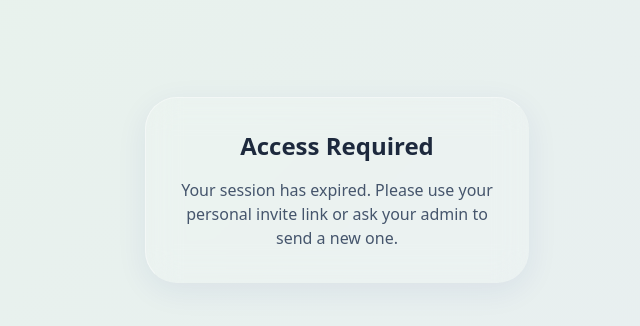
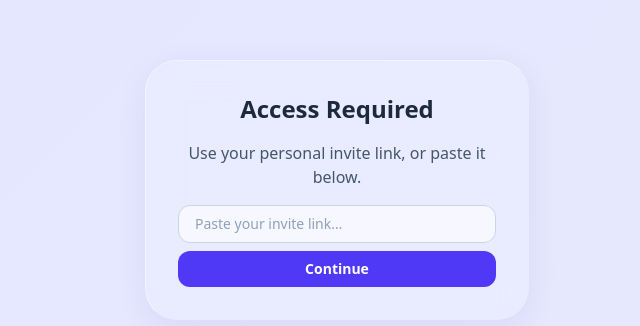
Before and after one commit to mamarexa/Employee-Run-Interval-Timer, a React (Vite) app: page / in a window 1280 px wide. Shown: the part 210-536 px from the top of the page, without its empty margins (303-943 px from the left). Built offline with nearby package versions, Linux system fonts and the light colour scheme.

Commit message:
fix: change bg from green to blue-indigo, add paste-link input to locked screen for PWA auth

```diff
--- a/src/App.tsx
+++ b/src/App.tsx
@@ -94,6 +94,8 @@ function AuthGate({ children }: { children: React.ReactNode }) {
   const navigate = useNavigate();
   const { pass, token } = useAuthStore();
   const [status, setStatus] = useState<'loading' | 'ok' | 'locked'>('loading');
+  const [linkInput, setLinkInput] = useState('');
+  const [linkError, setLinkError] = useState(false);
 
   useEffect(() => {
     const urlPass = searchParams.get('pass');
@@ -134,12 +136,48 @@ function AuthGate({ children }: { children: React.ReactNode }) {
       </div>
     );
   }
+  const handleLinkSubmit = async () => {
+    const raw = linkInput.trim();
+    let extractedPass = raw;
+    try {
+      const url = new URL(raw);
+      extractedPass = url.searchParams.get('pass') ?? raw;
+    } catch { /* raw is already just the token */ }
+    if (!extractedPass) return;
+    setStatus('loading');
+    const ok = await verifyPass(extractedPass);
+    if (ok) {
+      navigate('/', { replace: true });
+      setStatus('ok');
+    } else {
+      setLinkError(true);
+      setStatus('locked');
+    }
+  };
+
   if (status === 'locked') {
     return (
       <div className="flex flex-col items-center justify-center min-h-[100dvh] p-8 text-center gap-6">
         <GlassCard className="p-8 max-w-sm w-full space-y-4">
           <h1 className="text-2xl font-bold text-slate-800 dark:text-white">Access Required</h1>
-          <p className="text-slate-600 dark:text-white/70">Your session has expired. Please use your personal invite link or ask your admin to send a new one.</p>
+          <p className="text-slate-600 dark:text-white/70">Use your personal invite link, or paste it below.</p>
+          <div className="space-y-2 text-left">
+            <input
+              type="text"
+              value={linkInput}
+              onChange={e => { setLinkInput(e.target.value); setLinkError(false); }}
+              onKeyDown={e => e.key === 'Enter' && handleLinkSubmit()}
+              placeholder="Paste your invite link…"
+              className="w-full px-4 py-2 rounded-xl border border-slate-300 dark:border-white/20 bg-white/60 dark:bg-white/10 text-slate-800 dark:text-white placeholder:text-slate-400 text-sm outline-none focus:ring-2 focus:ring-indigo-400"
+            />
+            {linkError && <p className="text-red-500 text-xs">Invalid link. Please try again.</p>}
+            <button
+              onClick={handleLinkSubmit}
+              className="w-full py-2 rounded-xl bg-indigo-600 hover:bg-indigo-700 text-white font-semibold text-sm transition-colors"
+            >
+              Continue
+            </button>
+          </div>
         </GlassCard>
       </div>
     );
--- a/src/index.css
+++ b/src/index.css
@@ -33,7 +33,7 @@ body {
   padding: 0;
   -webkit-font-smoothing: antialiased;
   -moz-osx-font-smoothing: grayscale;
-  background: linear-gradient(135deg, #E0F7FA 0%, #E8F5E9 50%, #E8EAF6 100%);
+  background: linear-gradient(135deg, #dbeafe 0%, #e0e7ff 50%, #ede9fe 100%);
   background-size: 400% 400%;
   animation: gradient 15s ease infinite;
   color: #1a202c;
```
Also changed, not shown: public/manifest.json.
